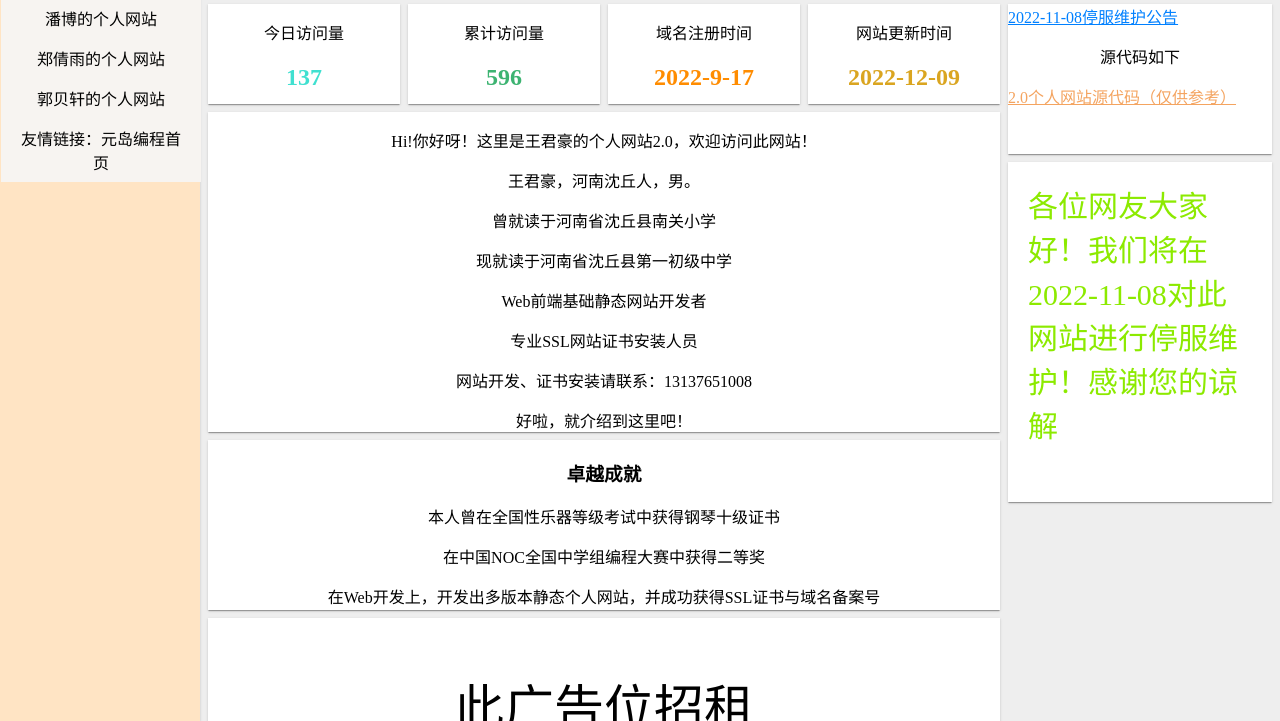
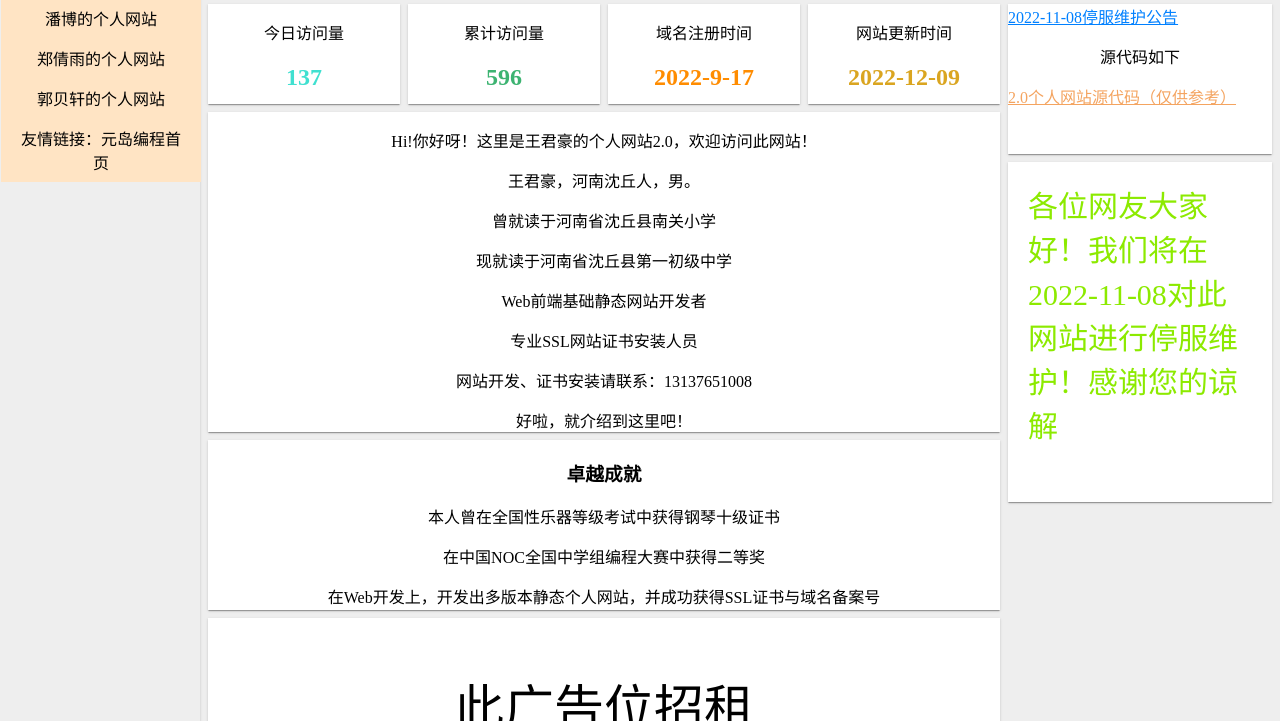
Before and after one commit to wangjunhao001/wangjunhao001.github.io, a plain HTML site: page wjh2.0.html in a window 1280 px wide. Shown: the part 79-800 px from the top of the page. Drawn offline with Linux system fonts and the light colour scheme.

Commit message:
Update wjh2.0.html

```diff
--- a/wjh2.0.html
+++ b/wjh2.0.html
@@ -132,7 +132,7 @@ font-size: 50px;
     <!-- 侧边栏 -->
     <div
       style="width: 200px; z-index: 3"
-      class="ceBian flex column taohuang yinYing"
+      class="ceBian flex column yinYing"
     >
       <!-- 侧边头像栏 -->
       <div
@@ -153,7 +153,7 @@ font-size: 50px;
         <div style="margin-left: 10px">王君豪</div>
       </div>
       <!-- 导航栏 -->
-      <ul>
+      <ul class="taohuang">
         <li><a href="https://wjh0428.top/index.html">潘博的个人网站 </a></li>
         <li><a href="https://wjh0428.top/zhengqianyu.html">郑倩雨的个人网站 </a></li>
         <li><a href="https://wjh0428.top/guobeixuan.html">郭贝轩的个人网站</a></li>
```
